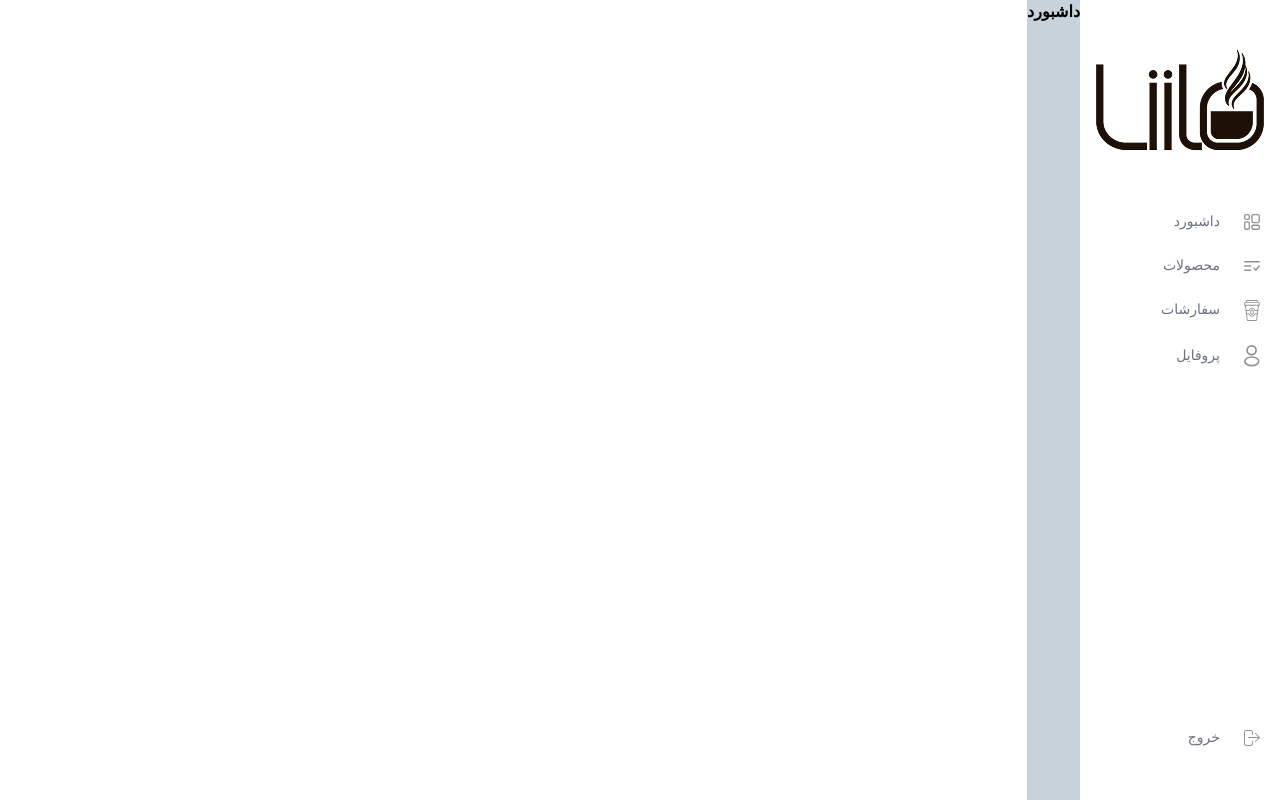
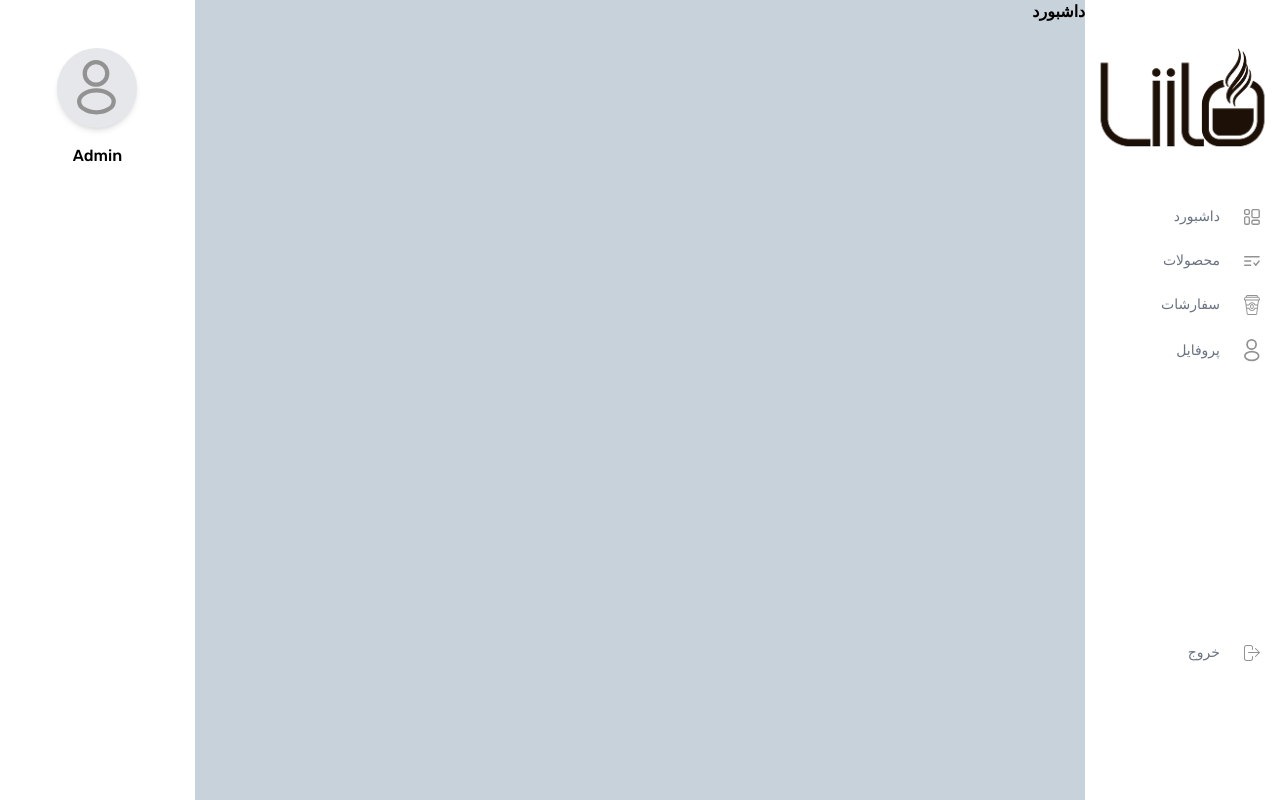
Before and after one commit to mahdibaderloo/cafe-v2, a React (Vite) app: page /dashboard in a window 1280 px wide. Built offline with nearby package versions, Linux system fonts and the light colour scheme.

Commit message:
add DashboardTransactionsBox

```diff
--- a/src/features/dashboard/DashboardNav.tsx
+++ b/src/features/dashboard/DashboardNav.tsx
@@ -15,9 +15,9 @@ const options = [
 
 export default function DashboardNav() {
   return (
-    <nav className="bg-white h-screen w-50">
+    <nav className="bg-white h-screen w-70">
       <img src={logo} alt="logo" className="mx-auto" />
-      <ul className="flex flex-col h-[70%]">
+      <ul className="flex flex-col h-[60%]">
         {options.map((option) => (
           <li key={option.id}>
             <Link to={option.path} className="flex gap-1 items-center p-3 pr-4">
--- /dev/null
+++ b/src/features/dashboard/DashboardTransactionsBox.tsx
@@ -0,0 +1,14 @@
+import profileIcon from "../../assets/images/profile.svg";
+
+export default function DashboardTransactionsBox() {
+  return (
+    <div className="bg-white h-screen w-70">
+      <div className="w-full flex flex-col gap-4 justify-center items-center mt-12">
+        <div className="w-20 h-20 rounded-full bg-gray-200 flex justify-center items-center cursor-pointer shadow-md">
+          <img src={profileIcon} alt="Profile icon" className="w-10" />
+        </div>
+        <p className="font-medium">Admin</p>
+      </div>
+    </div>
+  );
+}
--- a/src/pages/Dashboard.tsx
+++ b/src/pages/Dashboard.tsx
@@ -1,13 +1,15 @@
 import DashboardHeader from "../features/dashboard/DashboardHeader";
 import DashboardNav from "../features/dashboard/DashboardNav";
+import DashboardTransactionsBox from "../features/dashboard/DashboardTransactionsBox";
 
 export default function Dashboard() {
   return (
-    <div className="overflow-hidden flex">
+    <div className="overflow-hidden flex justify-between">
       <DashboardNav />
-      <main className="bg-[#C8D2DA]">
+      <main className="bg-[#C8D2DA] w-full">
         <DashboardHeader title="داشبورد" />
       </main>
+      <DashboardTransactionsBox />
     </div>
   );
 }
```
